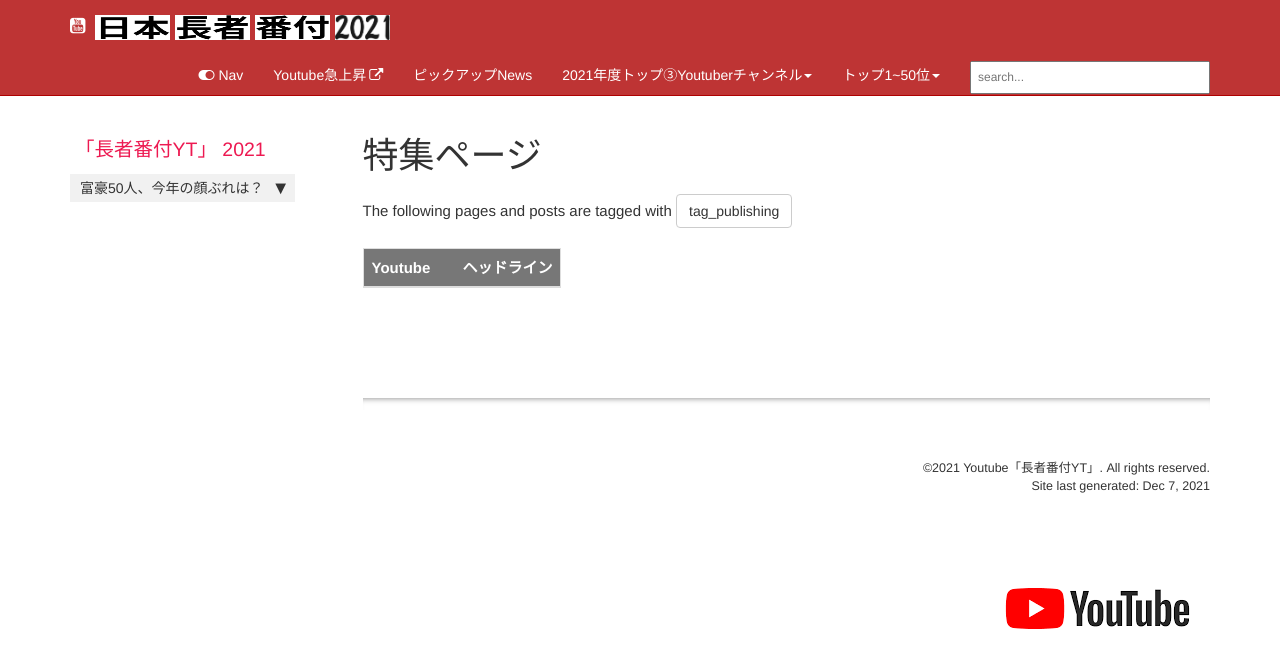
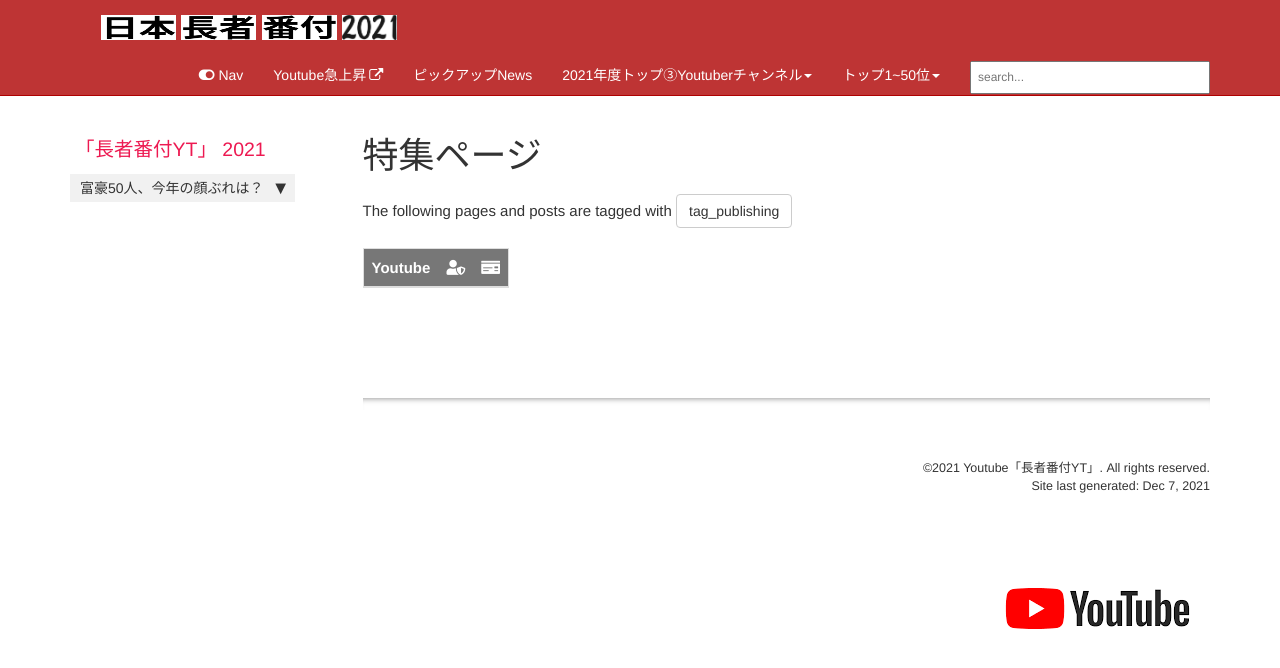
Before and after one commit to takagotch/page484, a Jekyll site: the page built from pages/tags/tag_publishing.md, in a window 1280 px wide. Shown: the top 668 px of the page. Built offline with Jekyll 4.4.1, drawn with Linux system fonts in a browser that asks for light colours; nearby versions of some CDN libraries; comment, search, counter and statistics services are not loaded.

Commit message:
Update taglogic2.html

```diff
--- a/_includes/taglogic2.html
+++ b/_includes/taglogic2.html
@@ -1,7 +1,25 @@
 <p>The following pages and posts are tagged with <button type="button" style="cursor: default" class="btn btn-default navbar-btn">{{page.tagName}}</button></p>
-<table><thead><tr><th>Youtube</th><th>   </th><th>ヘッドライン</th></tr></thead>
+
+<link rel ="stylesheet" href="https://cdnjs.cloudflare.com/ajax/libs/font-awesome/5.11.2/css/all.css">
+
+
+
+<table><thead><tr><th>Youtube</th><th> <i class="fas fa-user-shield"></i> </th><th> <i class="fas fa-money-check"></i> </th></tr></thead>
     <tbody>
 
+
+      {% assign thisTag = page.tagName %}
+  {% for page in site.pages %}
+    {% for tag in page.tags %}
+        {% if tag == thisTag %}
+
+        <tr><td><a href="{{ page.url | remove: "/" }}">{{page.title}}</a></td>
+            <td><span class="label label-default"> ✔ </span></td>
+          <td>{% if page.summary %} {{ page.summary | strip_html | strip_newlines | truncate: 160 }} {% else %} {{ page.content | truncatewords: 50 | strip_html }} {% endif %}</td>
+        </tr>
+        {% endif %}
+     {% endfor %}
+   {% endfor %}
 
         {% assign thisTag = page.tagName %}
         {% for post in site.posts %}
@@ -9,17 +27,16 @@
         {% if tag == thisTag %}
 
         <tr><td><a href="{{ post.url | remove: "/" }}">{{post.title}}</a></td>
-          <td><span class="label label-primary"></span></td>
-
+            <td><span class="label label-primary">Post</span></td>
             <td>{% if post.summary %} {{ post.summary | strip_html | strip_newlines | truncate: 160 }} {% else %} {{ post.content | truncatewords: 50 | strip_html }} {% endif %}</td>
         </tr>
-
         {% endif %}
         {% endfor %}
         {% endfor %}
 
 
 
+
      </tbody>
 
 </table>
```
Lines whose indentation alone changed are shown as unchanged.
